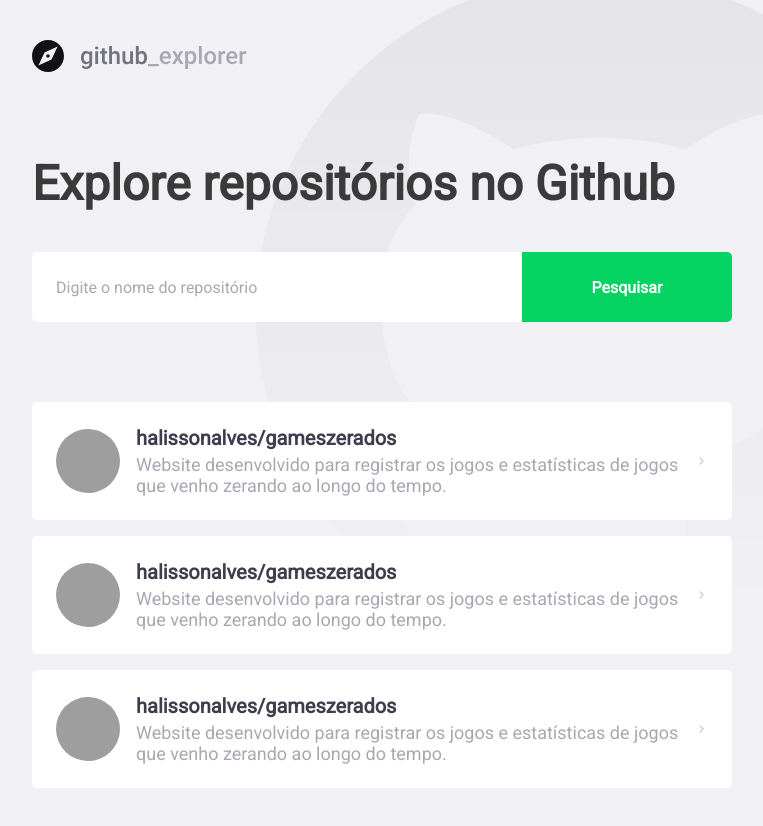
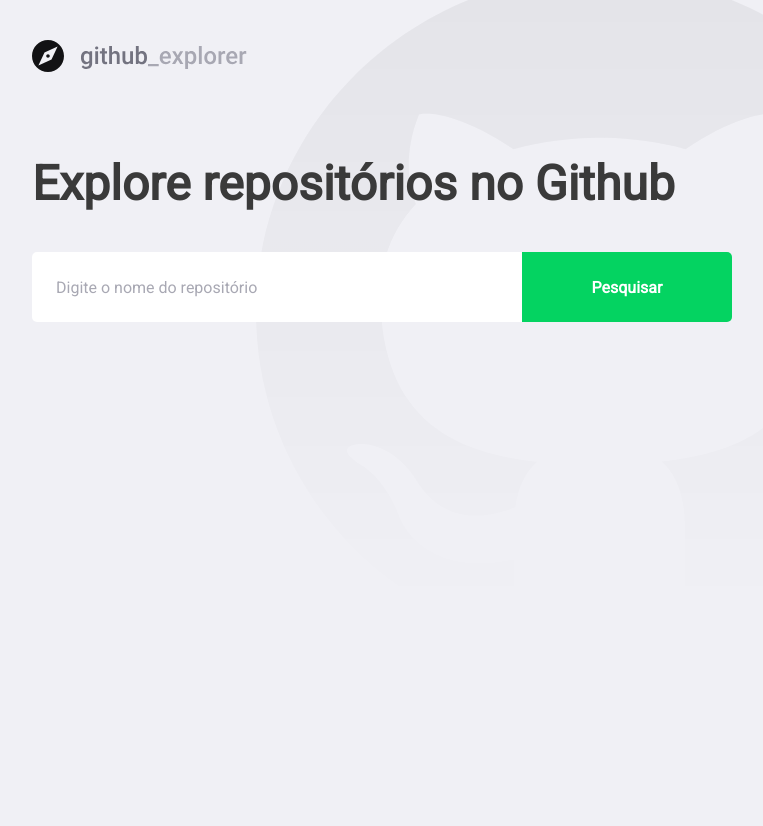
Before and after one commit to HalissonAlves/githubapi, a React (Create React App) app: page / in a window 1280 px wide. Shown: the whole page, without its empty margins (158-921 px from the left). After the commit the page ends 800 px from the top, so only its background shows below. Built offline with nearby package versions, Linux system fonts and the light colour scheme; grey boxes are pictures that could not be loaded.

Commit message:
Conectando a aplicação na api

```diff
--- a/src/pages/Dashboard/index.tsx
+++ b/src/pages/Dashboard/index.tsx
@@ -1,63 +1,62 @@
-import React from 'react';
+import React, { useState, FormEvent } from 'react';
 import { FiChevronRight } from 'react-icons/fi';
+import api from '../../services/api';
 
 import logo from '../../assets/logo.svg';
 import { Title, Form, Repositories } from './styles';
 
+interface Repository {
+  full_name: string;
+  description: string;
+  owner: {
+    login: string;
+    avatar_url: string;
+  };
+}
+
 const Dashboard: React.FC = () => {
+  const [newRepo, setNewRepo] = useState('');
+  const [repositories, setRepositories] = useState<Repository[]>([]);
+
+  async function handleNewRepository(event: FormEvent<HTMLFormElement>) {
+    event.preventDefault();
+
+    const response = await api.get<Repository>(`repos/${newRepo}`);
+
+    const repository = response.data;
+
+    setRepositories([...repositories, repository]);
+    setNewRepo('');
+  }
+
   return (
     <>
       <img src={logo} alt="Github Explorer" />
       <Title>Explore repositórios no Github</Title>
 
-      <Form>
-        <input placeholder="Digite o nome do repositório" />
+      <Form onSubmit={handleNewRepository}>
+        <input
+          value={newRepo}
+          onChange={(e) => setNewRepo(e.target.value)}
+          placeholder="Digite o nome do repositório"
+        />
         <button type="submit">Pesquisar</button>
       </Form>
 
       <Repositories>
-        <a href="teste">
+        {repositories.map((repository) => (
+          <a key={repository.full_name} href="teste">
             <img
-            src="https://avatars0.githubusercontent.com/u/25910972?s=460&u=f3e860eb8d37b0d225ad551a32a145a777aa388a&v=4"
-            alt="Halisson Alves"
+              src={repository.owner.avatar_url}
+              alt={repository.owner.login}
             />
             <div>
-            <strong>halissonalves/gameszerados</strong>
-            <p>
-              Website desenvolvido para registrar os jogos e estatísticas de
-              jogos que venho zerando ao longo do tempo.
-            </p>
+              <strong>{repository.full_name}</strong>
+              <p>{repository.description}</p>
             </div>
             <FiChevronRight size={20} />
           </a>
-        <a href="teste">
-          <img
-            src="https://avatars0.githubusercontent.com/u/25910972?s=460&u=f3e860eb8d37b0d225ad551a32a145a777aa388a&v=4"
-            alt="Halisson Alves"
-          />
-          <div>
-            <strong>halissonalves/gameszerados</strong>
-            <p>
-              Website desenvolvido para registrar os jogos e estatísticas de
-              jogos que venho zerando ao longo do tempo.
-            </p>
-          </div>
-          <FiChevronRight size={20} />
-        </a>
-        <a href="teste">
-          <img
-            src="https://avatars0.githubusercontent.com/u/25910972?s=460&u=f3e860eb8d37b0d225ad551a32a145a777aa388a&v=4"
-            alt="Halisson Alves"
-          />
-          <div>
-            <strong>halissonalves/gameszerados</strong>
-            <p>
-              Website desenvolvido para registrar os jogos e estatísticas de
-              jogos que venho zerando ao longo do tempo.
-            </p>
-          </div>
-          <FiChevronRight size={20} />
-        </a>
+        ))}
       </Repositories>
     </>
   );
--- a/src/pages/Dashboard/styles.ts
+++ b/src/pages/Dashboard/styles.ts
@@ -74,7 +74,8 @@
     }
 
     div {
-      margin-left: 16px;
+      margin: 0 16px;
+      flex: 1;
 
       strong {
         font-size: 20px;
--- /dev/null
+++ b/src/services/api.ts
@@ -0,0 +1,7 @@
+import axios from 'axios';
+
+const api = axios.create({
+  baseURL: 'https://api.github.com',
+});
+
+export default api;
```
Also changed, not shown: .eslintrc.json. Lines whose indentation alone changed are shown as unchanged.
